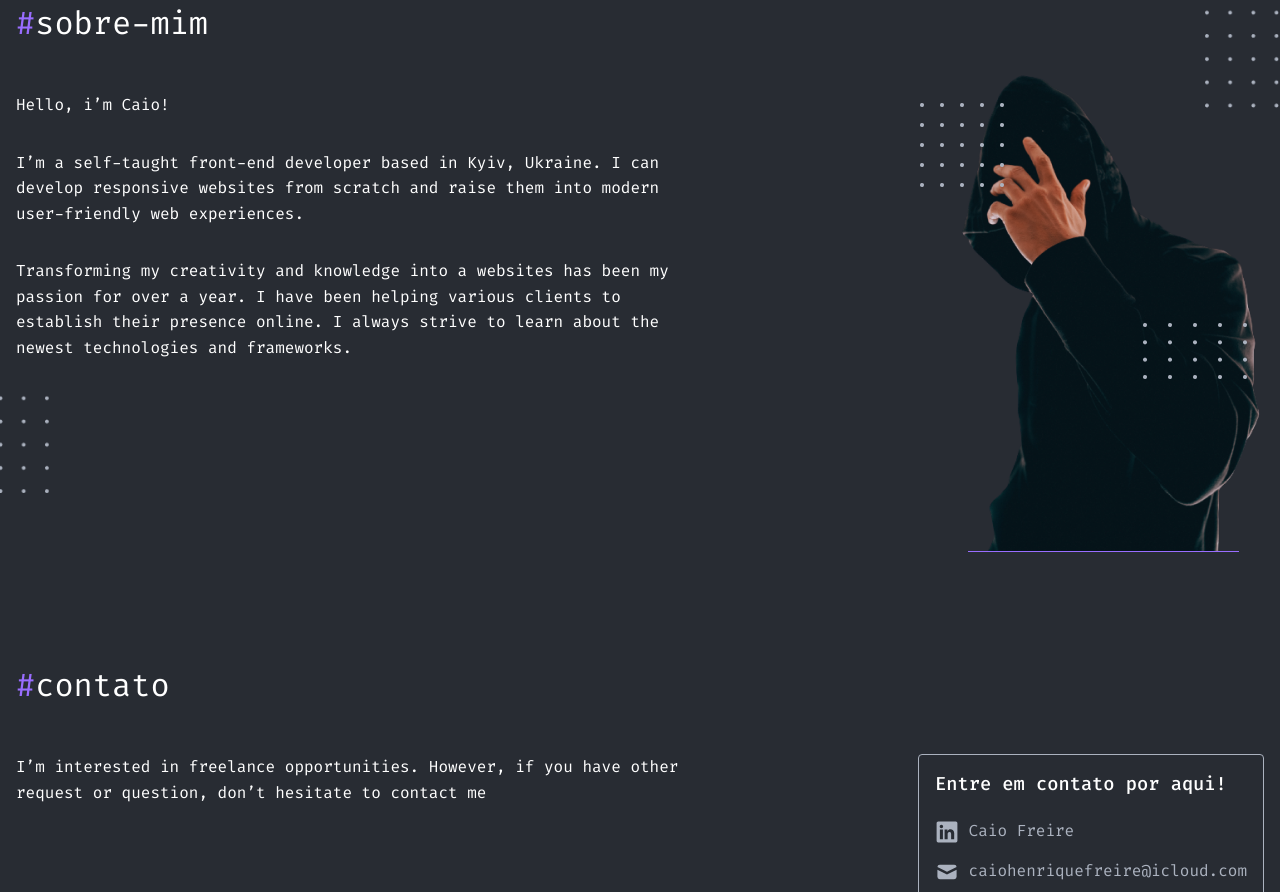
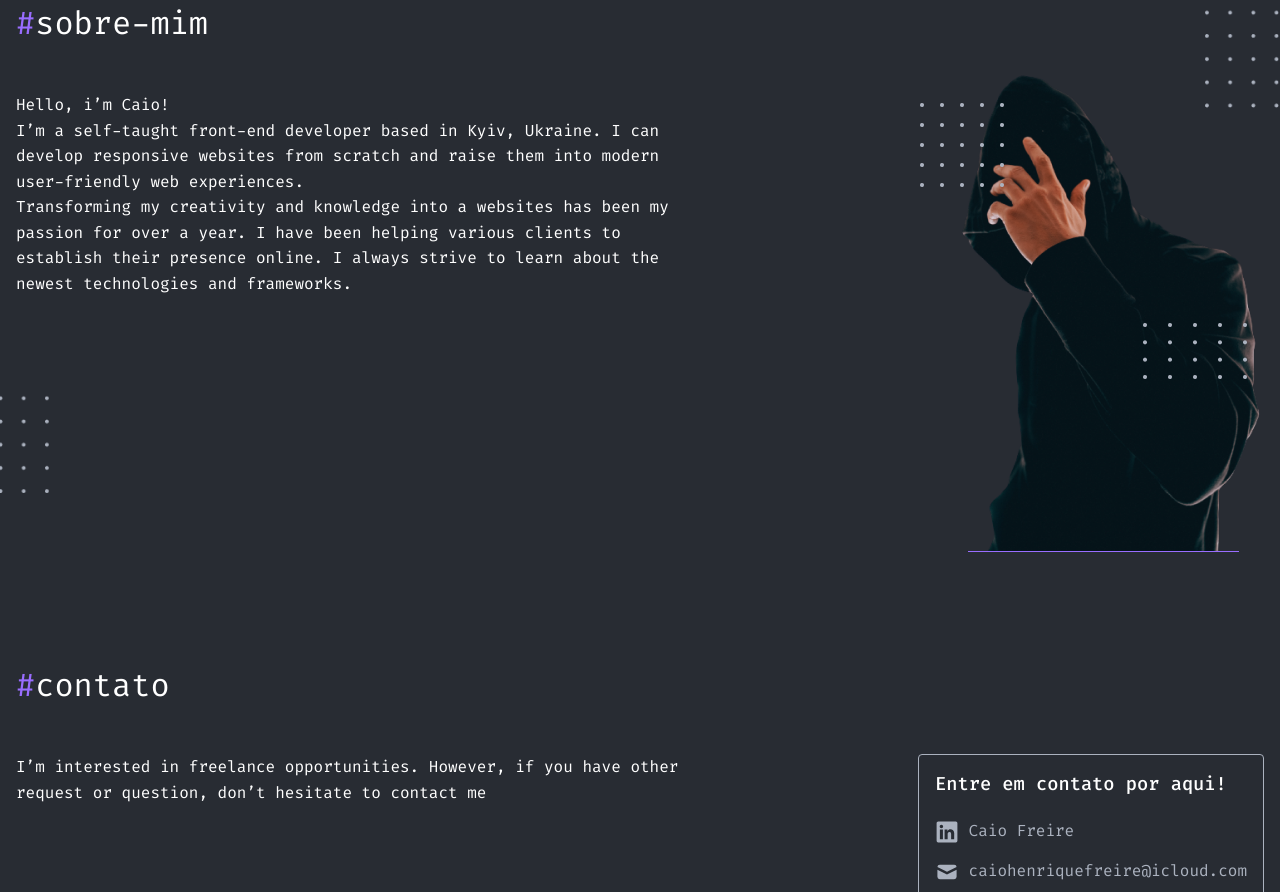
Before and after one commit to devCaioFreire/portfolio, a React (Vite) app: page / in a window 1280 px wide. Shown: the part 2151-3043 px from the top of the page. Built offline with nearby package versions, Linux system fonts and the light colour scheme.

Commit message:
modified:   src/pages/LandingPage/AboutSession/index.tsx 	modified:   src/pages/LandingPage/AboutSession/style.ts

```diff
--- a/src/pages/LandingPage/AboutSession/index.tsx
+++ b/src/pages/LandingPage/AboutSession/index.tsx
@@ -12,18 +12,20 @@ export function AboutSession() {
 
       <div>
         <AboutTextContent>
-          <p>Hello, i’m Caio!</p>
-          <p>
-            I’m a self-taught front-end developer based in Kyiv, Ukraine. I can
-            develop responsive websites from scratch and raise them into modern
-            user-friendly web experiences.
-          </p>
-          <p>
-            Transforming my creativity and knowledge into a websites has been my
-            passion for over a year. I have been helping various clients to
-            establish their presence online. I always strive to learn about the
-            newest technologies and frameworks.
-          </p>
+          <div>
+            <p>Hello, i’m Caio!</p>
+            <p>
+              I’m a self-taught front-end developer based in Kyiv, Ukraine. I
+              can develop responsive websites from scratch and raise them into
+              modern user-friendly web experiences.
+            </p>
+            <p>
+              Transforming my creativity and knowledge into a websites has been
+              my passion for over a year. I have been helping various clients to
+              establish their presence online. I always strive to learn about
+              the newest technologies and frameworks.
+            </p>
+          </div>
         </AboutTextContent>
 
         <ImageContainer>
--- a/src/pages/LandingPage/AboutSession/style.ts
+++ b/src/pages/LandingPage/AboutSession/style.ts
@@ -16,8 +16,17 @@ export const AboutContainer = styled.div`
     }
   }
 
-  div {
+  > div {
     display: flex;
+
+    @media screen and (max-width: 730px) {
+      flex-direction: column;
+
+      img {
+        width: 15rem;
+        height: 20rem;
+      }
+    }
   }
 `;
 
@@ -28,6 +37,11 @@ export const AboutTextContent = styled.div`
   max-width: 42.5rem;
   margin: 3rem 1rem;
   line-height: 1.6;
+
+  @media screen and (max-width: 730px) {
+    width: 100%;
+    margin-right: 1rem;
+  }
 `;
 
 export const ImageContainer = styled.div`
@@ -83,4 +97,8 @@ export const ImageContainer = styled.div`
       height: 23rem;
     }
   }
+
+  @media screen and (max-width: 730px) {
+    margin: 0 auto;
+  }
 `;
```
